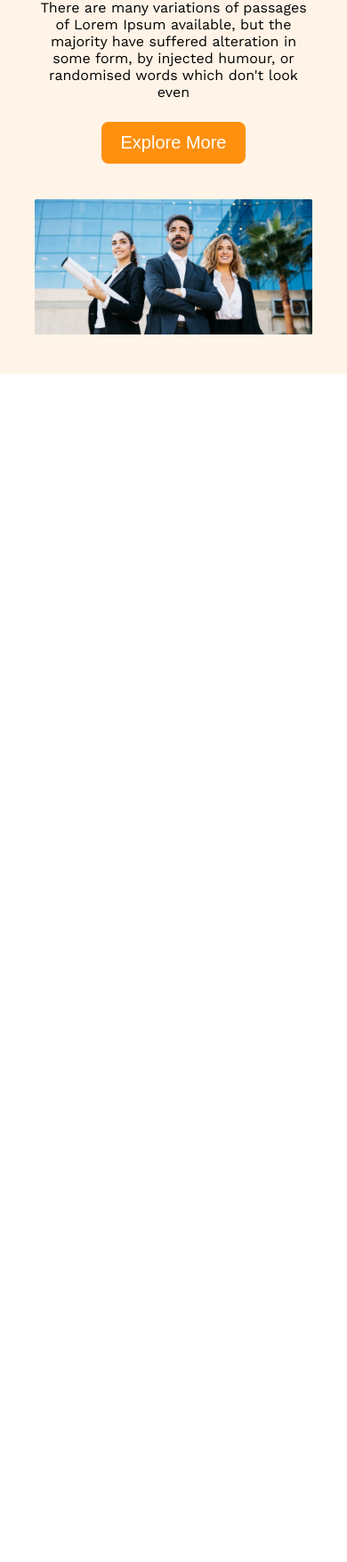
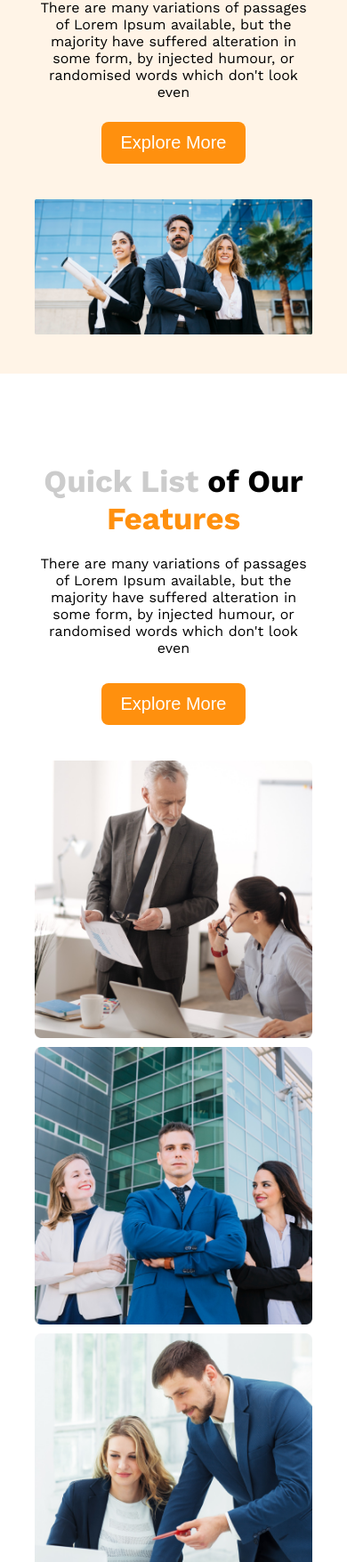
Before and after one commit to Rakibjrb/g3-architects-responsive-design, a plain HTML site: page index.html in a window 390 px wide. Shown: the part 244-2000 px from the top of the page at 89% size. Before the commit the page ends 844 px from the top, so only its background shows below. Drawn offline with nearby package versions, Linux system fonts and the light colour scheme.

Commit message:
completed featured section with fully responsive

```diff
--- a/index.html
+++ b/index.html
@@ -35,7 +35,26 @@
     </header>
 
     <!----- main area ------>
-    <main></main>
+    <main>
+        <!-- quick list of features section -->
+        <section id="features">
+            <div class="inner-features">
+                <div class="pictures">
+                    <img src="./images/team1.png" alt="team 1">
+                    <img src="./images/team2.png" alt="team 2">
+                    <img src="./images/team3.png" alt="team 3">
+                    <img src="./images/team4.png" alt="team 4">
+                </div>
+                <div class="features-content">
+                    <h2 class="section-title"><span class="text-gray">Quick List </span>of Our <span class="text-main"><br> Features</span></h2>
+                    <p class="features-desc">
+                        There are many variations of passages of Lorem Ipsum available, but the majority have suffered alteration in some form, by injected humour, or randomised words which don't look even
+                    </p>
+                    <button class="btn-primary">Explore More</button>
+                </div>
+            </div>
+        </section>
+    </main>
 
     <!----- header area ------>
     <footer></footer>
--- a/styles/responsive.css
+++ b/styles/responsive.css
@@ -13,6 +13,22 @@
         font-size: 25px;
     }
     #banner .banner-desc{
+        width: 100%;
+    }
+
+    /* features section responsive styles */
+    #features .inner-features{
+        gap: 40px;
+        flex-direction: column-reverse;
+        text-align: center;
+    }
+    #features .inner-features .pictures{
+        display: flex;
+        flex-direction: column;
+        max-width: 100%;
+        gap: 10px;
+    }
+    #features .inner-features .pictures img{
         width: 100%;
     }
 }
@@ -34,4 +50,17 @@
     #banner .banner-desc{
         width: 100%;
     }
+    /* features section responsive styles */
+    #features .inner-features{
+        gap: 40px;
+        flex-direction: column-reverse;
+        text-align: center;
+    }
+    #features .inner-features .pictures{
+        max-width: 100%;
+        gap: 20px;
+    }
+    #features .inner-features .pictures img{
+        width: 100%;
+    }
 }
--- a/styles/style.css
+++ b/styles/style.css
@@ -14,6 +14,14 @@ body{
 
 .text-primary{
     color: #131313;
+}
+
+.text-gray{
+    color: #ccc;
+}
+
+.text-main{
+    color: #FF900E;
 }
 
 button, a{
@@ -89,3 +97,28 @@ header nav .menus li a:hover{
 #banner .banner-content button{
     margin-bottom: 40px;
 }
+
+/* features section styles */
+#features{
+    max-width: 80%;
+    margin: 0 auto;
+    padding: 100px 0;
+}
+#features .inner-features{
+    display: flex;
+    gap: 80px;
+    justify-content: center;
+    align-items: center;
+}
+#features .inner-features .pictures{
+    display: grid;
+    grid-template-columns: repeat(2, 1fr);
+    max-width: 45%;
+    gap: 30px;
+}
+#features .inner-features .pictures img{
+    width: 240px;
+}
+#features .inner-features .features-desc{
+    margin: 20px 0 30px;
+}
```
